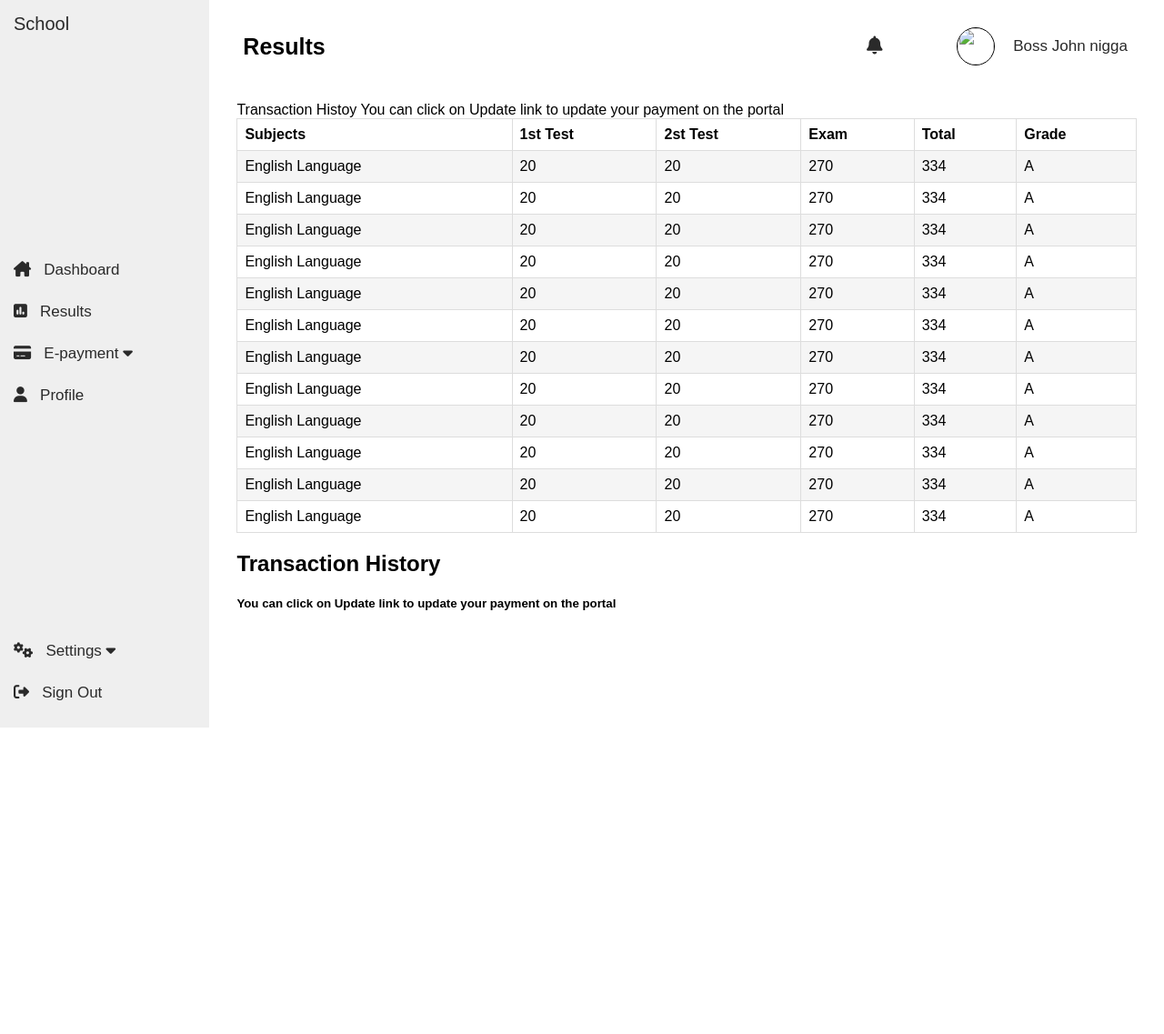
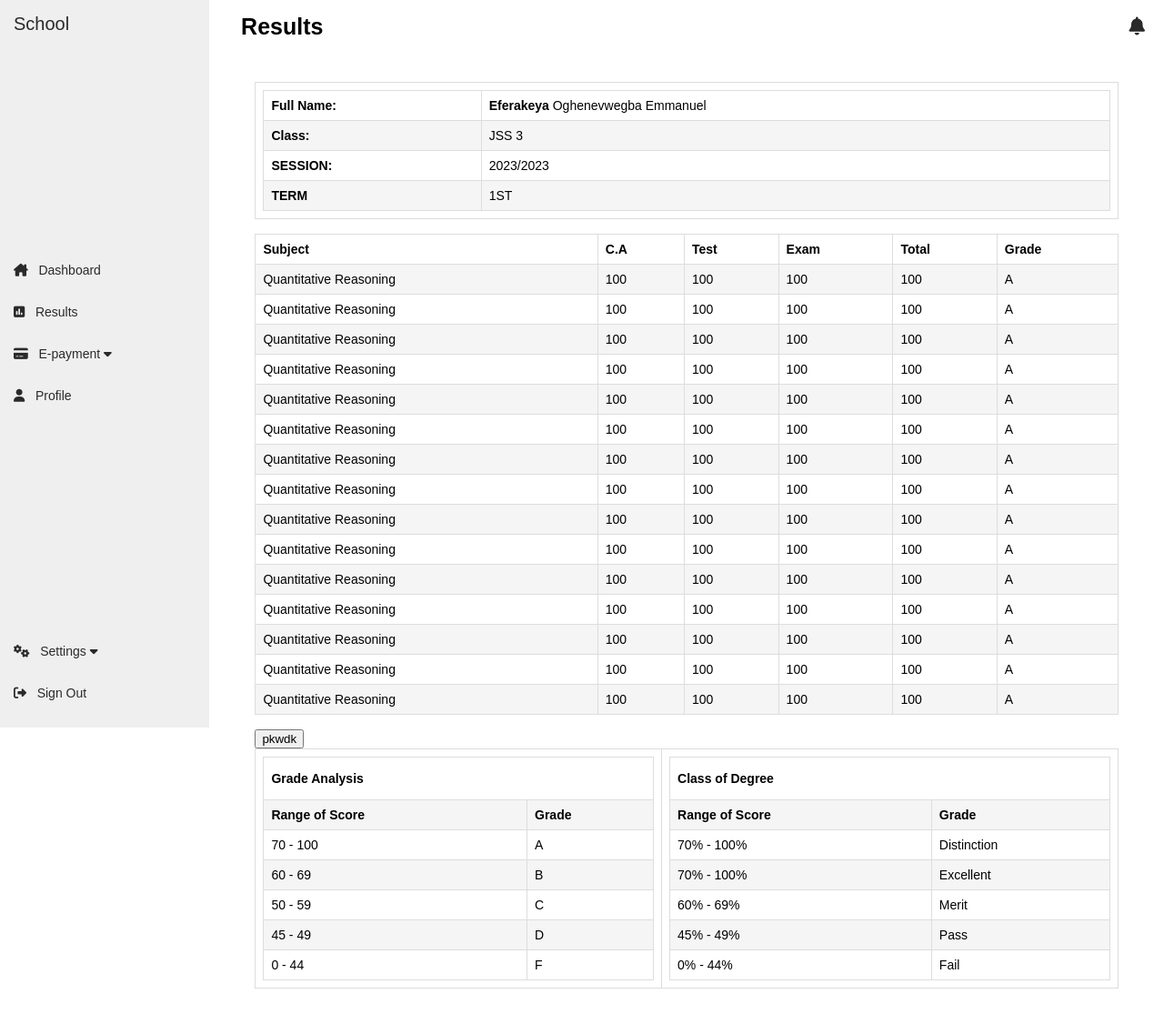
Before and after one commit to BossEmma/SchoolPortal, a Django app: page /student/results in a window 1280 px wide. Shown: the whole page at 91% size. Before the commit the page ends 800 px from the top, so only its background shows below. Run offline with Django 4.2, Linux system fonts and the light colour scheme; a user stored in the database is signed in.

Commit message:
Result Page Added

```diff
--- a/static/student/css/dashboard.css
+++ b/static/student/css/dashboard.css
@@ -3,13 +3,10 @@
 
 
 #main2{
-    width: 100%;
     display: flex;
     flex-direction: row;
     justify-content: space-between;
     box-sizing: border-box;
-    padding-top: 30px;
-
 }
 
 .content{
@@ -107,10 +104,7 @@
 
 @media screen and (max-width: 650px) {
     #main2{
-        width: 100%;
-        padding: 0px;
         flex-direction: column;
-        padding-top: 40px;
         row-gap: 10px;
     }
 
--- a/static/student/css/utils/root.css
+++ b/static/student/css/utils/root.css
@@ -61,22 +61,35 @@
     justify-content: space-between;
     margin: 0%;
     font-family: sans-serif;
+    font-size: 14px;
 }
 
 
 #main{
     width: 82%;
     margin-left: 18%;
-    padding: 30px;
     box-sizing: border-box;
     background-color: var(--primary-bg-color);
+}
+
+
+#main2{
+    width: 100%;
+    box-sizing: border-box;
+    padding: 50px;
+    padding-top: 100px;
 }
 
 
 @media screen and (max-width: 1000px) {
     #main{
         width: 100%;
-        padding: 10px;
         margin-left: 0px;
     }
+
+    #main2{
+        padding: 10px;
+        padding-top: 100px;
+    }
+
 }
--- a/templates/student/results.html
+++ b/templates/student/results.html
@@ -5,11 +5,18 @@
     <meta charset="UTF-8">
     <meta name="viewport" content="width=device-width, initial-scale=1.0">
     <link rel="stylesheet" href="{% static 'student/css/table.css' %}">
+
     <link rel="stylesheet" href="https://cdnjs.cloudflare.com/ajax/libs/font-awesome/6.5.1/css/all.min.css">
     <script src="https://cdn.jsdelivr.net/npm/chart.js"></script>
     <script src="{% static 'student/js/script.js' %}"></script>
 
     <title>Dashboard</title>
+
+    <style type="text/css">
+        body,td,th {
+            font-size: 14px;
+        }
+    </style>
 </head>
 <body>
     {% include "./utils/side-nav.html" %}
@@ -17,139 +24,243 @@
     <div id="main">
         {% include "./utils/header.html" %}
 
-        <div id="main2" style="overflow-x:auto;">
-            <div>
-                <text>Transaction Histoy</text>
-                <text>You can click on Update link to update your payment on the portal</text>
-            </div>
+        <div id="main2">
+            <table style="margin-top: 50px;">
+                <td>
+                    <table>
+                        <tbody>
+                            <tr>
+                                <td><strong>Full Name:</strong></td>
+                                <td><strong>Eferakeya</strong> Oghenevwegba Emmanuel</td>
+                            </tr>
+                            <tr>
+                                <td><strong>Class:</strong></td><td>JSS 3</td>
+                            </tr>
+                            <tr>
+                                <td ><strong>SESSION:</strong></td><td >2023/2023</td>
+                            </tr>
+                            <tr>
+                                <td ><strong>TERM</strong></td><td>1ST</td>
+                            </tr>
+                        </tbody>
+                    </table>
+                </td>
+            </table>
+            <br>
 
-            <div style="overflow-x:auto;">
-
-                <table>
+            <table style="overflow-x:auto;">
+                <tbody>
                     <tr>
-                        <th>Subjects</th>
-                        <th>1st Test</th>
-                        <th>2st Test</th>
-                        <th>Exam</th>
-                        <th>Total</th>
-                        <th>Grade</th>
+                        <td><strong>Subject</strong></td>
+                        <td><strong>C.A</strong></td>
+                        <td><strong>Test</strong></td>
+                        <td><strong>Exam</strong></td>
+                        <td><b>Total</b></td>
+                        <td><b> Grade</b></td>
                     </tr>
                     <tr>
-                        <td>English Language</td>
-                        <td>20</td>
-                        <td>20</td>
-                        <td>270</td>
-                        <td>334</td>
+                        <td>Quantitative Reasoning</td>
+                        <td>100</td>
+                        <td>100</td>
+                        <td>100</td>
+                        <td>100</td>
                         <td>A</td>
                     </tr>
 
                     <tr>
-                        <td>English Language</td>
-                        <td>20</td>
-                        <td>20</td>
-                        <td>270</td>
-                        <td>334</td>
+                        <td>Quantitative Reasoning</td>
+                        <td>100</td>
+                        <td>100</td>
+                        <td>100</td>
+                        <td>100</td>
                         <td>A</td>
                     </tr>
 
                     <tr>
-                        <td>English Language</td>
-                        <td>20</td>
-                        <td>20</td>
-                        <td>270</td>
-                        <td>334</td>
+                        <td>Quantitative Reasoning</td>
+                        <td>100</td>
+                        <td>100</td>
+                        <td>100</td>
+                        <td>100</td>
                         <td>A</td>
                     </tr>
 
                     <tr>
-                        <td>English Language</td>
-                        <td>20</td>
-                        <td>20</td>
-                        <td>270</td>
-                        <td>334</td>
+                        <td>Quantitative Reasoning</td>
+                        <td>100</td>
+                        <td>100</td>
+                        <td>100</td>
+                        <td>100</td>
                         <td>A</td>
                     </tr>
 
                     <tr>
-                        <td>English Language</td>
-                        <td>20</td>
-                        <td>20</td>
-                        <td>270</td>
-                        <td>334</td>
+                        <td>Quantitative Reasoning</td>
+                        <td>100</td>
+                        <td>100</td>
+                        <td>100</td>
+                        <td>100</td>
                         <td>A</td>
                     </tr>
 
                     <tr>
-                        <td>English Language</td>
-                        <td>20</td>
-                        <td>20</td>
-                        <td>270</td>
-                        <td>334</td>
+                        <td>Quantitative Reasoning</td>
+                        <td>100</td>
+                        <td>100</td>
+                        <td>100</td>
+                        <td>100</td>
                         <td>A</td>
                     </tr>
 
                     <tr>
-                        <td>English Language</td>
-                        <td>20</td>
-                        <td>20</td>
-                        <td>270</td>
-                        <td>334</td>
+                        <td>Quantitative Reasoning</td>
+                        <td>100</td>
+                        <td>100</td>
+                        <td>100</td>
+                        <td>100</td>
                         <td>A</td>
                     </tr>
 
                     <tr>
-                        <td>English Language</td>
-                        <td>20</td>
-                        <td>20</td>
-                        <td>270</td>
-                        <td>334</td>
+                        <td>Quantitative Reasoning</td>
+                        <td>100</td>
+                        <td>100</td>
+                        <td>100</td>
+                        <td>100</td>
                         <td>A</td>
                     </tr>
 
                     <tr>
-                        <td>English Language</td>
-                        <td>20</td>
-                        <td>20</td>
-                        <td>270</td>
-                        <td>334</td>
+                        <td>Quantitative Reasoning</td>
+                        <td>100</td>
+                        <td>100</td>
+                        <td>100</td>
+                        <td>100</td>
                         <td>A</td>
                     </tr>
 
                     <tr>
-                        <td>English Language</td>
-                        <td>20</td>
-                        <td>20</td>
-                        <td>270</td>
-                        <td>334</td>
+                        <td>Quantitative Reasoning</td>
+                        <td>100</td>
+                        <td>100</td>
+                        <td>100</td>
+                        <td>100</td>
                         <td>A</td>
                     </tr>
 
                     <tr>
-                        <td>English Language</td>
-                        <td>20</td>
-                        <td>20</td>
-                        <td>270</td>
-                        <td>334</td>
+                        <td>Quantitative Reasoning</td>
+                        <td>100</td>
+                        <td>100</td>
+                        <td>100</td>
+                        <td>100</td>
                         <td>A</td>
                     </tr>
 
                     <tr>
-                        <td>English Language</td>
-                        <td>20</td>
-                        <td>20</td>
-                        <td>270</td>
-                        <td>334</td>
+                        <td>Quantitative Reasoning</td>
+                        <td>100</td>
+                        <td>100</td>
+                        <td>100</td>
+                        <td>100</td>
                         <td>A</td>
                     </tr>
-                </table>
-            </div>
 
-            <div id="analysis">
-                <h2>Transaction History</h2>
-                <h5>You can click on Update link to update your payment on the portal</h5>
-            </div>
+                    <tr>
+                        <td>Quantitative Reasoning</td>
+                        <td>100</td>
+                        <td>100</td>
+                        <td>100</td>
+                        <td>100</td>
+                        <td>A</td>
+                    </tr>
 
-            <!--<h5>© 2012 - 2024. Federal University of Petroleum Resources, Effurun | Student Online Academic Portal (SOAP)</h5>-->
+                    <tr>
+                        <td>Quantitative Reasoning</td>
+                        <td>100</td>
+                        <td>100</td>
+                        <td>100</td>
+                        <td>100</td>
+                        <td>A</td>
+                    </tr>
+
+                    <tr>
+                        <td>Quantitative Reasoning</td>
+                        <td>100</td>
+                        <td>100</td>
+                        <td>100</td>
+                        <td>100</td>
+                        <td>A</td>
+                    </tr>
+                </tbody>
+            </table>
+            <br>
+            <tr>
+                <td colspan="2"><table width="100%"></td>
+                <tr>
+                    <td valign="top">
+                        <table>
+                            <tbody>
+                                <tr>
+                                    <td height="30" colspan="2"><strong>Grade Analysis</strong></td>
+                                </tr>
+                                <tr>
+                                    <td><strong>Range of Score</strong></td>
+                                    <td><strong>Grade</strong></td>
+                                </tr>
+                                <tr>
+                                    <td>70 - 100</td><td>A</td>
+                                </tr>
+                                <tr>
+                                    <td>60 - 69</td><td>B</td>
+                                </tr>
+                                <tr>
+                                    <td>50 - 59</td><td>C</td>
+                                </tr>
+                                <tr>
+                                    <td>45 - 49</td><td>D</td>
+                                </tr>
+                                <tr>
+                                    <td >0 - 44</td><td>F</td>
+                                </tr>
+                            </tbody>
+                        </table>
+                    </td>
+                    <td valign="top">
+                        <table>
+                            <tr>
+                                <td height="30" colspan="2"><strong>Class of Degree</strong></td>
+                            </tr>
+                            <tr>
+                                <td><strong>Range of Score</strong></td>
+                                <td><strong>Grade</strong></td>
+                            </tr>
+                            <tr>
+                                <td>70% - 100%</td>
+                                <td>Distinction</td>
+                            </tr>
+                            <tr>
+                                <td>70% - 100%</td>
+                                <td>Excellent</td>
+                            </tr>
+                            <tr>
+                                <td>60% - 69%</td>
+                                <td>Merit</td>
+                            </tr>
+                            <tr>
+                                <td>45% - 49%</td>
+                                <td>Pass</td>
+                            </tr>
+                            <tr>
+                                <td>0% - 44%</td>
+                                <td>Fail</td>
+                            </tr>
+                        </table>
+                    </td>
+                </tr>
+            </tr>
+
+            <button>pkwdk</button>
         </div>
     </div>
 </body>
--- a/templates/student/utils/header.html
+++ b/templates/student/utils/header.html
@@ -7,6 +7,13 @@
         align-items: center;
         justify-content: space-between;
         box-sizing: border-box;
+        background-color: white;
+        position: fixed;
+        width: 100%;
+        padding: 15px;
+        padding-left: 20px;
+        padding-right: 30px;
+        z-index: 2;
     }
 
     #ham{
@@ -20,37 +27,10 @@
         display: none;
     }
 
-    #header-con{
-        display: flex;
-        flex-direction: row;
-        align-items: center;
-        width: 30%;
-        justify-content: space-between;
+    #an{
+        margin-right: 18%;
     }
 
-    #profile-con{
-        display: flex;
-        flex-direction: row;
-        align-items: center;
-        justify-content: space-around;
-        width: 70%;
-    }
-
-    .pic{
-        overflow: hidden;
-        border-radius: 50%;
-        height: 40px;
-        width: 40px;
-        border-style: solid;
-        border-width: 1px;
-        object-fit: cover;
-        object-position: center;
-    }
-
-    .pic img{
-        width: 100%;
-        height: 100%;
-    }
 
     @media screen and (max-width: 1000px) {
         .fa-bars{
@@ -60,29 +40,22 @@
         .username{
             display: none;
         }
+
+        #an{
+            margin-right: 0%;
+        }
     }
 </style>
 
 
 <div id="header">
     <span id="ham">
-
         <i onclick="OpenSideNav()" class="fa-solid fa-bars mid-text"></i>
-        <text class="mid-bold-text">&nbsp;{{ url }}</text>
+        &nbsp;&nbsp;<text class="mid-bold-text">&nbsp;{{ url }}</text>
     </span>
 
-    <div id="header-con">
-        <a href="{% url 'student_announcements' %}" class="small-text"><i class="fa-solid fa-bell mid-text"></i></a>
 
-
-        <div id="profile-con">
-            <div class="pic">
-                <img src="{{ user.passport }}"/>
-            </div>
-
-            <text class="small-text username">{{ user.full_name }}</text>
-        </div>
-    </div>
+    <a href="{% url 'student_announcements' %}" id="an" class="small-text"><i class="fa-solid fa-bell mid-text"></i></a>
 </div>
 
 <script>
--- a/templates/student/utils/side-nav.html
+++ b/templates/student/utils/side-nav.html
@@ -20,7 +20,7 @@
         background-color: var(--secondary-bg-color);
         padding: 15px;
         box-sizing: border-box;
-        z-index: 2;
+        z-index: 3;
     }
 
     #close-nav{
@@ -37,8 +37,9 @@
     .nav-links a{
         width: 100%;
         text-decoration: none;
-        padding-top: 13px;
-        padding-bottom: 13px;
+        padding-top: 15px;
+        padding-bottom: 15px;
+        font-size: 14px;
         box-sizing: border-box;
     }
 
```
Also changed, not shown: static/student/css/results.css (+13 -0 lines), db.sqlite3.
